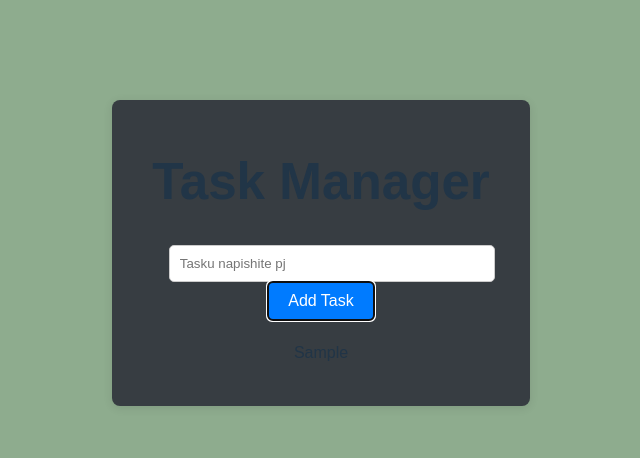
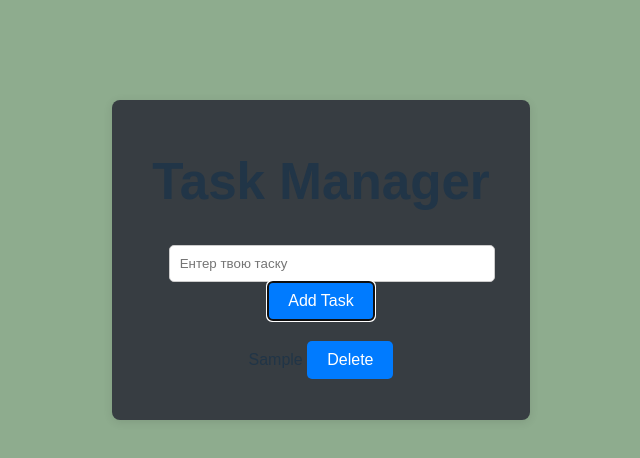
Before and after one commit to ysebo/last-task-frontend, a React (Vite) app: page / in a window 1280 px wide. Both pictures are taken after typing "Sample" into the empty fields and a click on the button "Add Task". Shown: the top 458 px of the page, without its empty margins (339-979 px from the left). Built offline with nearby package versions, Linux system fonts and the light colour scheme.

Commit message:
added Custom Hook and added userTaskManager

```diff
--- a/src/AddTask.jsx
+++ b/src/AddTask.jsx
@@ -17,8 +17,8 @@ const AddTask = () => {
       <input
         type="text"
         value={taskInput}
-        placeholder="Tasku napishite pj"
         onChange={(e) => setTaskInput(e.target.value)}
+        placeholder="Ентер твою таску"
       />
       <button onClick={handleAddTask}>Add Task</button>
     </div>
--- a/src/TaskContext.jsx
+++ b/src/TaskContext.jsx
@@ -1,17 +1,15 @@
-import React, { createContext, useContext, useState } from "react";
+import React, { createContext, useContext } from "react";
+import useTaskManager from "./useTaskManager";
 
 const TaskContext = createContext();
 
 export const TaskProvider = ({ children }) => {
-  const [tasks, setTasks] = useState([]);
-
-  const addTask = (task) => setTasks([...tasks, task]);
+  const taskManager = useTaskManager();
 
   return (
-    <TaskContext.Provider value={{ tasks, addTask }}>
+    <TaskContext.Provider value={taskManager}>
       {children}
     </TaskContext.Provider>
   );
 };
-
 export const useTasks = () => useContext(TaskContext);
--- a/src/TaskList.jsx
+++ b/src/TaskList.jsx
@@ -1,13 +1,15 @@
 import { useTasks } from "./TaskContext";
-import TaskItem from "./TaskItem";
 
 const TaskList = () => {
-  const { tasks } = useTasks();
+  const { tasks, deleteTask } = useTasks();
 
   return (
     <ul>
       {tasks.map((task, index) => (
-        <TaskItem key={index} task={task} />
+        <li key={index}>
+          {task}{" "}
+          <button onClick={() => deleteTask(index)}>Delete</button>
+        </li>
       ))}
     </ul>
   );
--- /dev/null
+++ b/src/useTaskManager.jsx
@@ -0,0 +1,24 @@
+import { useState } from "react";
+
+const useTaskManager = () => {
+  const [tasks, setTasks] = useState([]);
+
+  const addTask = (task) => {
+    setTasks((prevTasks) => [...prevTasks, task]);
+  };
+
+  const deleteTask = (index) => {
+    setTasks((prevTasks) => prevTasks.filter((_, i) => i !== index));
+  };
+
+  const getTasks = () => tasks;
+
+  return {
+    tasks,
+    addTask,
+    deleteTask,
+    getTasks,
+  };
+};
+
+export default useTaskManager;
```
